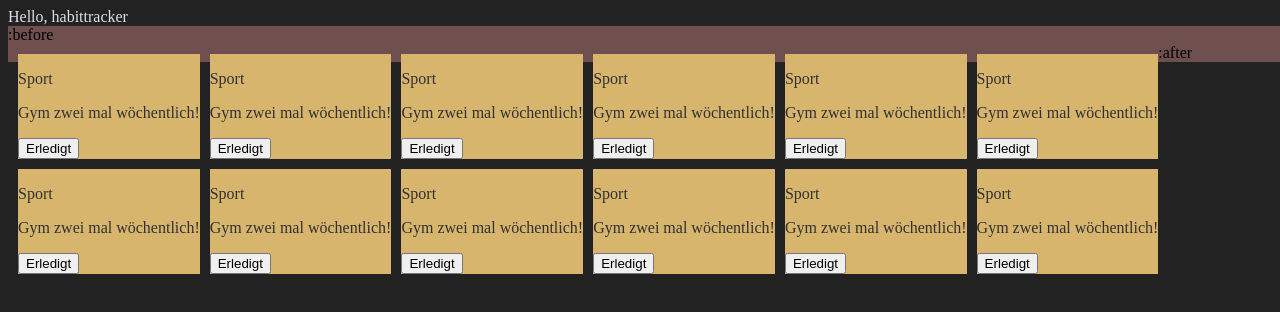
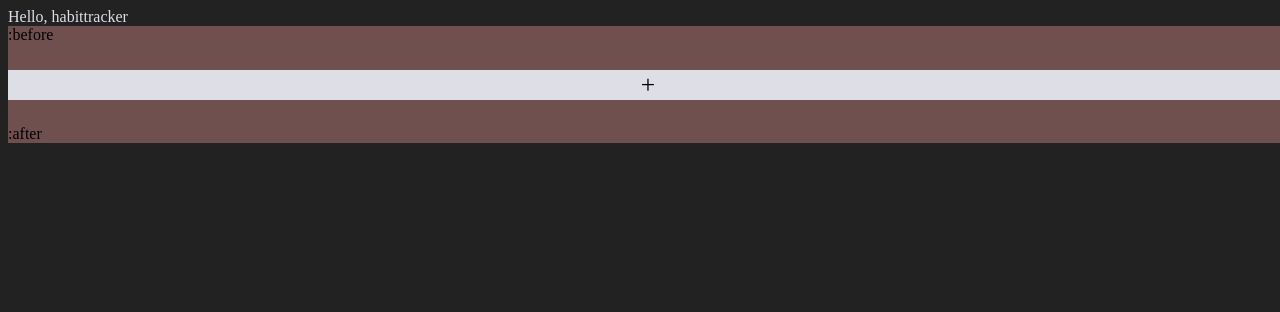
Before and after one commit to vacy/habittracker, an Angular app: page / in a window 1280 px wide. Shown: the top 312 px of the page. Built offline with nearby package versions, Linux system fonts and the light colour scheme.

Commit message:
Habit Logic Added some initial logic to create habits. Next steps: 1. add logic for collecting tracking data. 2. rudimentary overview of current tracking input 3. create a HabitManager singleton.

```diff
--- /dev/null
+++ b/src/app/add-habit/add-habit.html
@@ -0,0 +1,3 @@
+  <input [(ngModel)]="habit!.title" name="title">
+  <input [(ngModel)]="habit!.description" name="description">
+  <button (click)="addHabitToList()" type="submit">add habit</button>
--- /dev/null
+++ b/src/app/add-habit/add-habit.ts
@@ -0,0 +1,32 @@
+import { Component, OnInit, output } from '@angular/core';
+import { FormsModule } from '@angular/forms';
+import { Habit } from '../habit.class';
+
+@Component({
+  selector: 'app-add-habit',
+  imports: [FormsModule],
+  templateUrl: './add-habit.html',
+  styleUrl: './add-habit.css'
+})
+export class AddHabit implements OnInit{
+  public habit!: Habit;
+  habitAdded = output<Habit>();
+  isShown!: boolean;
+
+  ngOnInit(): void {
+    this.habit = new Habit();
+    this.isShown = false;
+  }
+
+  addHabitToList(){
+    this.habitAdded.emit(this.habit);
+  }
+
+  show(toggle: boolean = false):boolean{
+    if(toggle){
+      this.isShown = true ? false : true;
+    }
+    return this.isShown;
+  };
+
+}
--- a/src/app/app.html
+++ b/src/app/app.html
@@ -1,23 +1,21 @@
 <style>
   header{color:#DEDEE7}
   main{background-color: #704F4F;}
+  p{text-align: center; font-size: 2vw; background-color: #DEDEE7;}
 </style>
 <header>Hello, habittracker</header>
 <main class="main">
   :before
   <div>
-    <app-habit-tile></app-habit-tile>
-    <app-habit-tile></app-habit-tile>
-    <app-habit-tile></app-habit-tile>
-    <app-habit-tile></app-habit-tile>
-    <app-habit-tile></app-habit-tile>
-    <app-habit-tile></app-habit-tile>
-    <app-habit-tile></app-habit-tile>
-    <app-habit-tile></app-habit-tile>
-    <app-habit-tile></app-habit-tile>
-    <app-habit-tile></app-habit-tile>
-    <app-habit-tile></app-habit-tile>
-    <app-habit-tile></app-habit-tile>
+    <p (click)="showAddHabitDialog=true">+</p>
+    @if(showAddHabitDialog){
+      <app-add-habit (habitAdded)="appendToHabitList($event)"></app-add-habit>
+    }
+  </div>
+  <div>
+    @for (habit of listOfHabits; track $index) {
+      <app-habit-tile [habit]="habit"></app-habit-tile>
+    }
   </div>
   :after
 </main>
--- a/src/app/app.ts
+++ b/src/app/app.ts
@@ -1,13 +1,38 @@
-import { Component, signal } from '@angular/core';
+import { Component, OnInit, signal } from '@angular/core';
 import { RouterOutlet } from '@angular/router';
 import { HabitTile } from './habit-tile/habit-tile';
+import { Habit } from './habit.class';
+import { AddHabit } from "./add-habit/add-habit";
 
 @Component({
   selector: 'app-root',
-  imports: [RouterOutlet, HabitTile],
+  imports: [RouterOutlet, HabitTile, AddHabit ],
   templateUrl: './app.html',
   styleUrl: './app.css'
 })
-export class App {
+export class App implements OnInit {
+  listOfHabits: Habit[] = [];
+  showAddHabitDialog:boolean = false;
+
+  ngOnInit(): void {
+    this.listOfHabits.push.apply(this.listOfHabits, this.getHabitsFromLocalstorage());
+  }
+
+  readonly getHabitsFromLocalstorage = ():Habit[] => {
+    let list:Habit[] = [];
+    for(let index=0; index < localStorage.length; index++ ){
+      const key = localStorage.key(index);
+      const item = JSON.parse(localStorage.getItem(key!)!);
+      const habit: Habit = new Habit(item.title, item.description, item.UUID);
+      list.push(habit);
+    }
+    return list;
+  }
+
+  appendToHabitList(habit:Habit) {
+    this.listOfHabits.push(habit);
+    this.showAddHabitDialog = false;
+  }
+
   protected readonly title = signal('habittracker');
 }
--- a/src/app/habit-tile/habit-tile.html
+++ b/src/app/habit-tile/habit-tile.html
@@ -9,7 +9,7 @@
 
 </style>
 <div>
-  <p>{{HABIT}}</p>
-  <p>{{DESCRIPTION}}</p>
+  <p>{{habit()?.title}}</p>
+  <p>{{habit()?.description}}</p>
   <button (click)="logDone()">Erledigt</button>
 </div>
--- a/src/app/habit-tile/habit-tile.ts
+++ b/src/app/habit-tile/habit-tile.ts
@@ -1,5 +1,5 @@
-import { WeekDay } from '@angular/common';
-import { Component } from '@angular/core';
+import { Component, effect, input } from '@angular/core';
+import { Habit } from '../habit.class';
 
 @Component({
   selector: 'app-habit-tile',
@@ -8,9 +8,8 @@ import { Component } from '@angular/core';
   styleUrl: './habit-tile.css'
 })
 export class HabitTile {
-  HABIT: string = "Sport";
-  DESCRIPTION: string = "Gym zwei mal wöchentlich!";
-  UUID: string = crypto.randomUUID();
+  habit = input<Habit>();
+
   getDateNow(): number {
     const timestamp: number = Date.now();
     return timestamp;
@@ -19,31 +18,13 @@ export class HabitTile {
     let timestamps: number[] = [];
     const now: number = this.getDateNow();
     timestamps.push(now);
-    let json: string = JSON.stringify(timestamps);
-    localStorage.setItem(this.UUID, json);
-  }
-
-  syncToStorage(input: JSON){
-    alert(typeof(input) + input);
-    /*
-    const datum = new Date();
-    datum.setTime(now);
-    console.log(datum.toLocaleString());
-      -
- localStorage.setItem(key, value) und sessionStorage.setItem(key, value)
-setzen oder überschreiben einen Eintrag.
--
- localStorage.getItem(key) und sessionStorage.getItem(key) geben den
-Wert des Schlüssels zurück oder null, wenn er nicht existiert.
--
- localStorage.removeItem(key)
- und
- sessionStorage.removeItem(key)
-löschen einen Eintrag.
--
- localStorage.clear() u
-    */
   }
 
   log = [];
+
+  constructor(){
+    effect(():void => {
+      localStorage.setItem(this.habit()!.UUID, JSON.stringify(this.habit()));
+    });
+  }
 }
--- /dev/null
+++ b/src/app/habit.class.ts
@@ -0,0 +1,22 @@
+export class Habit {
+  title!: string;
+  description!: string;
+  UUID!: string;
+
+
+  constructor(title: string="", description: string="", UUID: string = crypto.randomUUID()){
+    this.setTitle = title;
+    this.setDescription = description;
+    this.setUUID = UUID;
+  }
+
+  set setTitle(title:string){ this.title = title };
+  set setDescription(description:string){ this.description = description};
+  set setUUID(UUIDtoVerify:string){
+    const uuidRegex = /^[0-9a-f]{8}-[0-9a-f]{4}-[0-5][0-9a-f]{3}-[89ab][0-9a-f]{3}-[0-9a-f]{12}$/i;
+    if(!uuidRegex.test(UUIDtoVerify)) {
+      throw "UUID is invalid";
+    }
+    this.UUID = UUIDtoVerify;
+  }
+}
```
Also changed, not shown: src/app/add-habit/add-habit.css (added), 2 other files (tests, documents, lock files or other folders).
